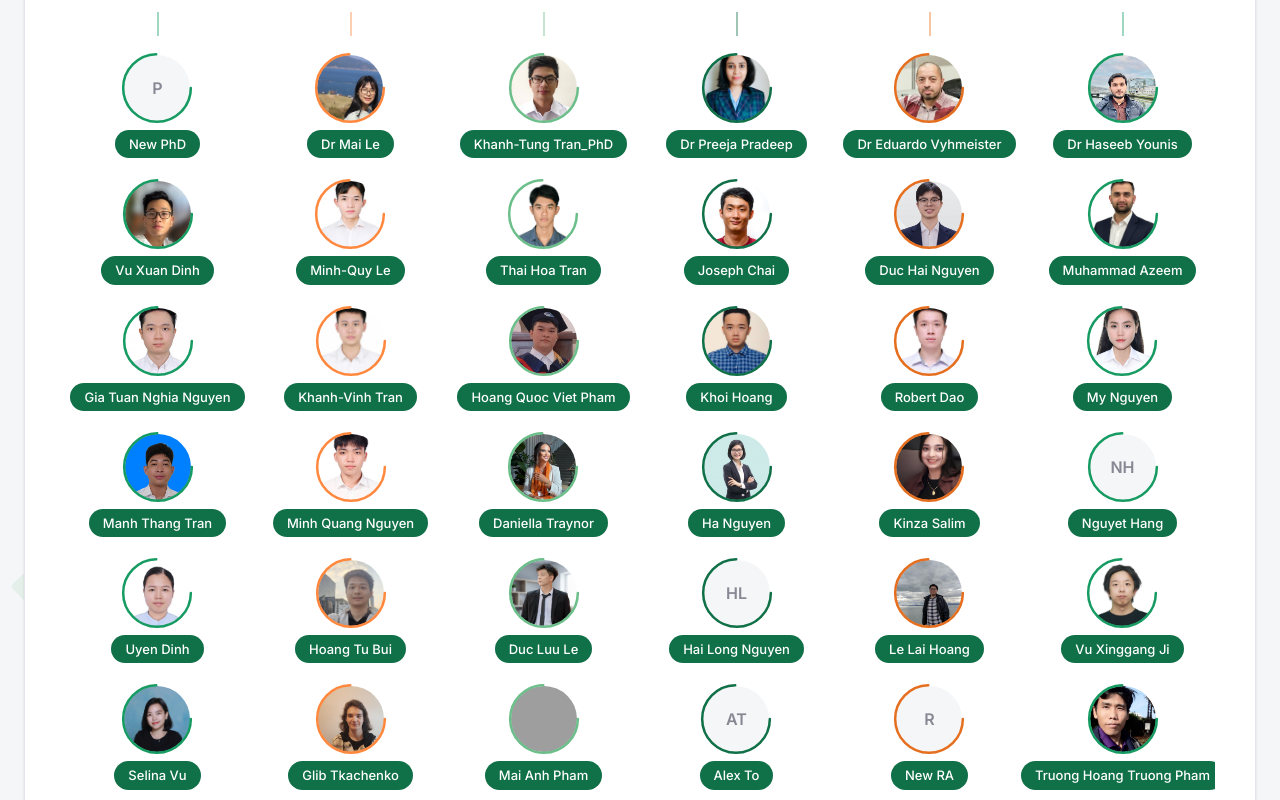
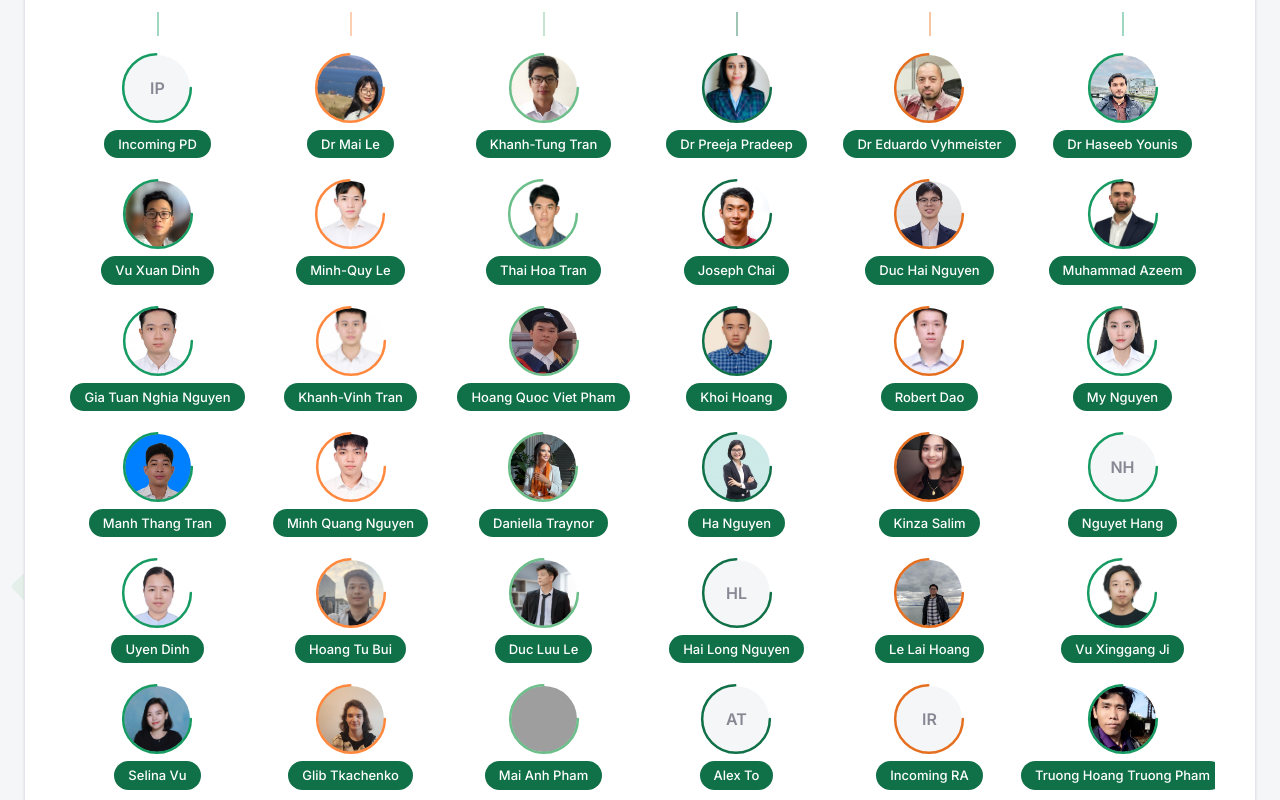
Before and after one commit to ReML-AI/RAIL-website, a Next.js app: page / in a window 1280 px wide. Shown: the part 5080-5880 px from the top of the page. Built offline with nearby package versions, Linux system fonts and the light colour scheme; grey boxes are pictures that could not be loaded.

Commit message:
Update team.ts

```diff
--- a/src/data/team.ts
+++ b/src/data/team.ts
@@ -27,7 +27,7 @@ export const groups: ResearchGroup[] = [
     tag: "SPATIAL",
     name: "Spatial Intelligence",
     members: [
-      { name: "New PhD", photo: null },
+      { name: "Incoming PD", photo: null },
       { name: "Vu Xuan Dinh", photo: "/images/team/vu-xuan-dinh.png" },
       { name: "Gia Tuan Nghia Nguyen", photo: "/images/team/gia-tuan-nghia-nguyen.jpg" },
       { name: "Manh Thang Tran", photo: "/images/team/manh-thang-tran.jpg" },
@@ -52,7 +52,7 @@ export const groups: ResearchGroup[] = [
     tag: "LING",
     name: "Linguistic Intelligence",
     members: [
-      { name: "Khanh-Tung Tran_PhD", photo: "/images/team/khanh-tung-tran.jpg" },
+      { name: "Khanh-Tung Tran", photo: "/images/team/khanh-tung-tran.jpg" },
       { name: "Thai Hoa Tran", photo: "/images/team/thai-hoa-tran.jpg" },
       { name: "Hoang Quoc Viet Pham", photo: "/images/team/hoang-quoc-viet-pham.jpg" },
       { name: "Daniella Traynor", photo: "/images/team/daniella-traynor.jpg" },
@@ -81,7 +81,7 @@ export const groups: ResearchGroup[] = [
       { name: "Robert Dao", photo: "/images/team/robert-dao.jpg" },
       { name: "Kinza Salim", photo: "/images/team/kinza-salim.jpg" },
       { name: "Le Lai Hoang", photo: "/images/team/le-lai-hoang.jpg" },
-      { name: "New RA", photo: null },
+      { name: "Incoming RA", photo: null },
     ],
   },
   {
```
